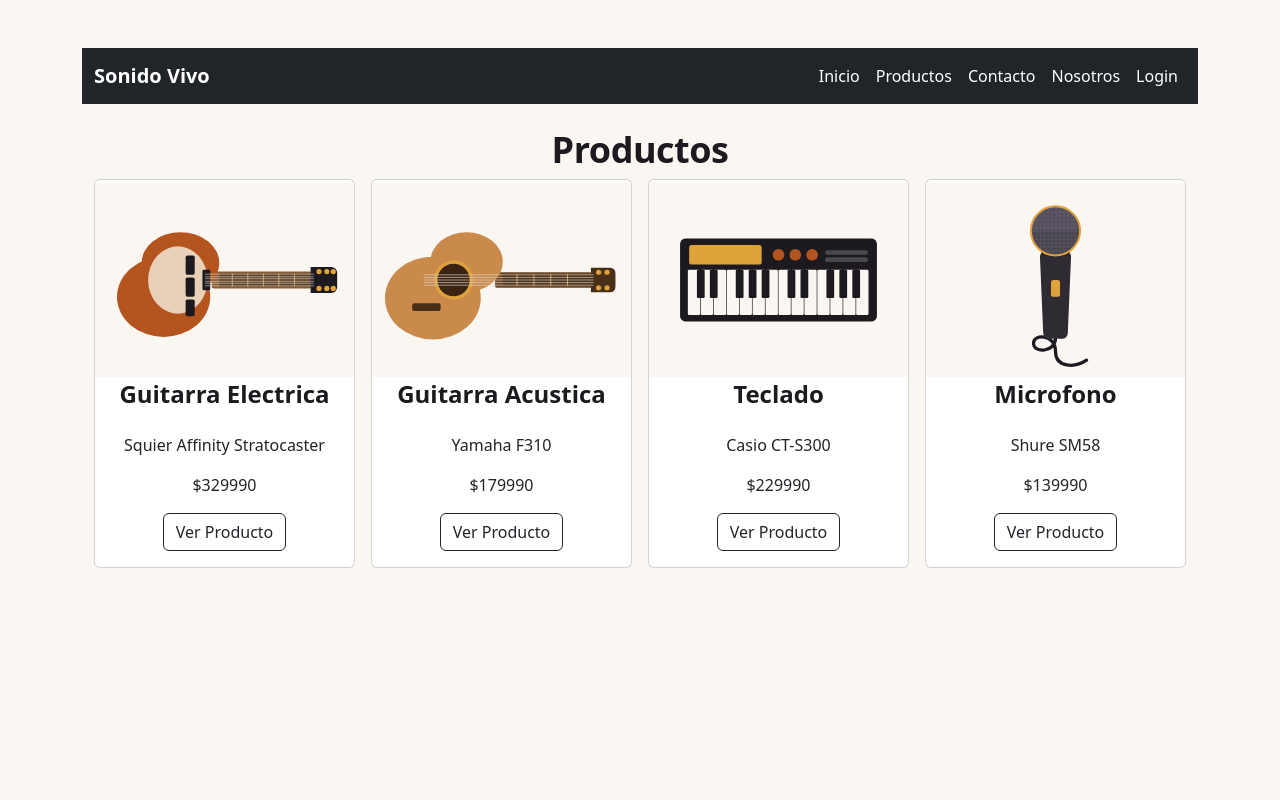
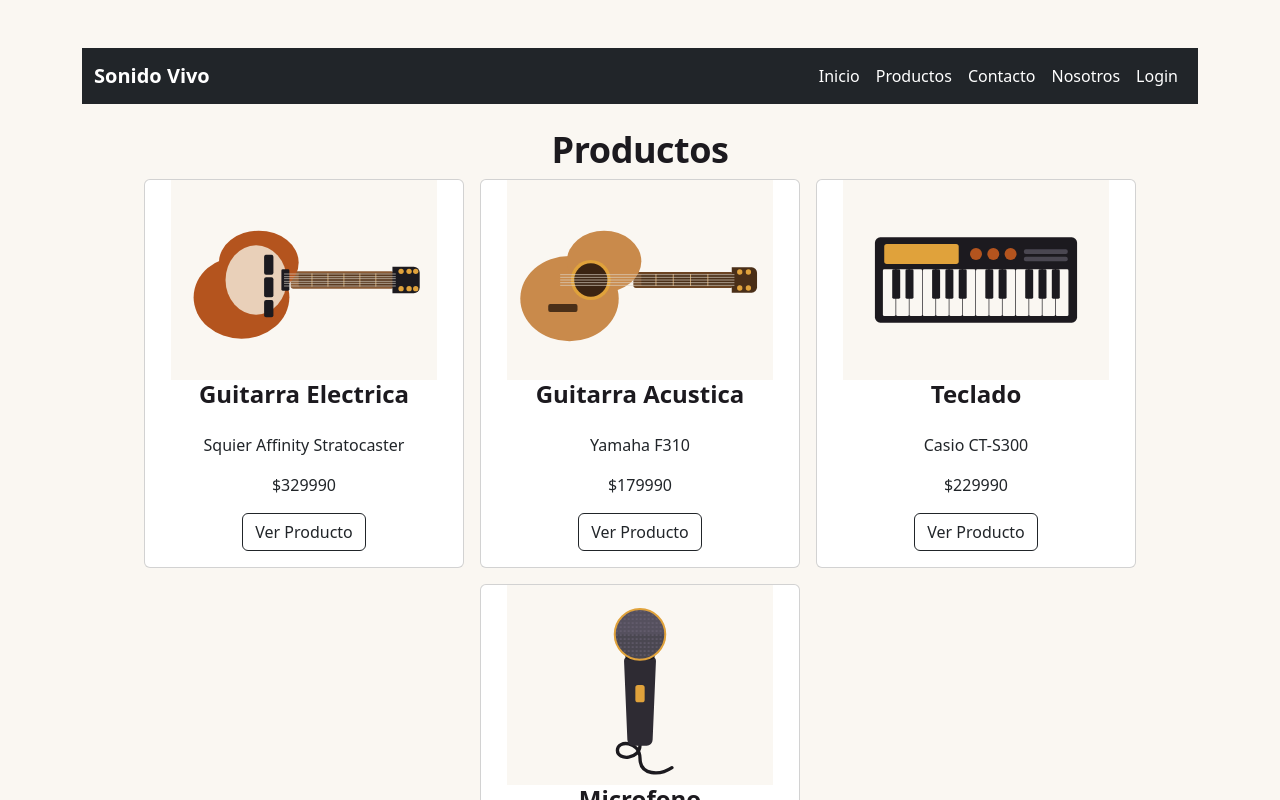
Before and after one commit to SYST3M644/SONIDO_VIVO_PROJECTO, a React (Vite) app: page /productos in a window 1280 px wide. Shown: the top 800 px of the page. Built offline with nearby package versions, Linux system fonts and the light colour scheme.

Commit message:
Permitir que las tarjetas bajen de linea

```diff
--- a/src/paginas/Producto.tsx
+++ b/src/paginas/Producto.tsx
@@ -5,7 +5,7 @@ function Productos(){
         <div className="container mt-4">
             <h1>Productos</h1>
 
-            <div className="d-flex gap-3">
+            <div className="d-flex flex-wrap justify-content-center gap-3">
 
                     <CardProductos
                     id={1}
```
